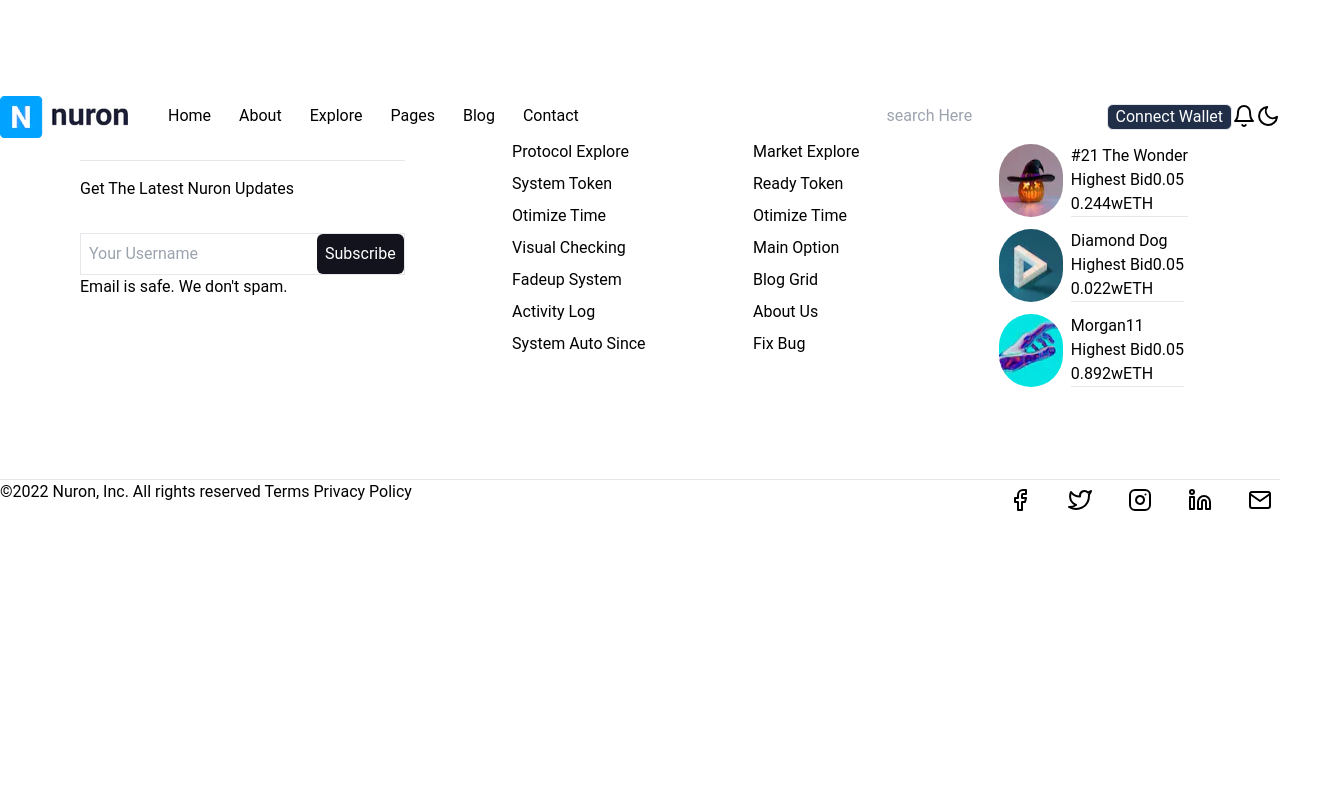
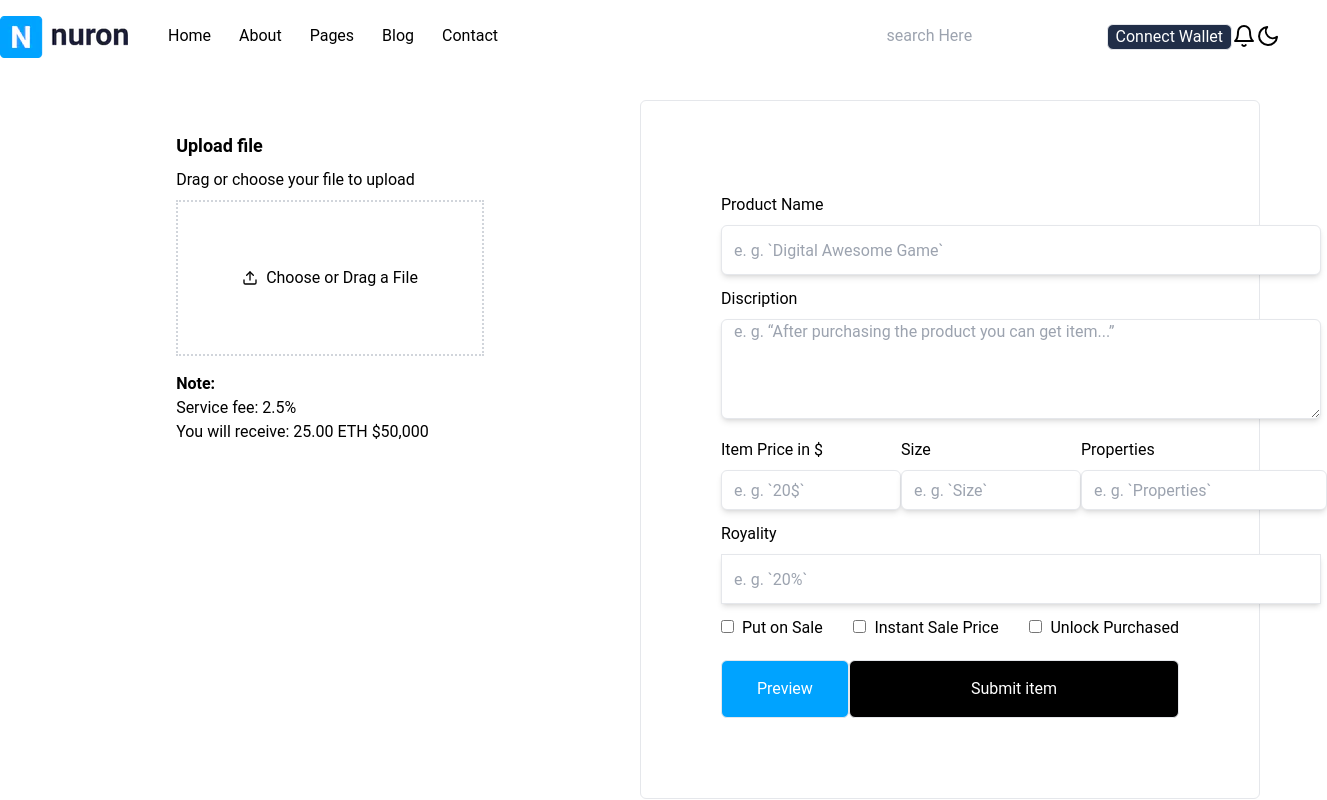
Before and after one commit to Vedant18K/nft, a React (Create React App) app: page /create-nft in a window 1280 px wide. Shown: the top 800 px of the page, 1327 px wide, since content can reach past the window. Built offline with nearby package versions, Linux system fonts and the light colour scheme; the HTML template or start-up script is replaced by a standard one.

Commit message:
create nft page , footer changes , navbar changes

```diff
--- a/package.json
+++ b/package.json
@@ -10,6 +10,7 @@
     "react": "^18.2.0",
     "react-countup": "^6.5.0",
     "react-dom": "^18.2.0",
+    "react-icons": "^4.12.0",
     "react-router-dom": "^6.17.0",
     "react-scripts": "5.0.1",
     "web-vitals": "^2.1.4"
--- a/src/ContactUs/Contact.jsx
+++ b/src/ContactUs/Contact.jsx
@@ -47,7 +47,7 @@ import MapComponent from "./MapComponent";
                   </div>
                   <div className="pt-3">
                       <div className="mb-2">Subject</div>
-                      <div><input className="border rounded-md shadow-md w-[400px] h-[40px]" /></div>
+                      <div><input className="border rounded-md shadow-md w-[400px] h-[40px] "   /></div>
                   </div>
                   <div className="pt-3">
                       <div className="mb-2">Write Message</div>
--- a/src/HomePage/Footer.jsx
+++ b/src/HomePage/Footer.jsx
@@ -50,13 +50,13 @@ const Footer = () => {
           <div className="font-bold text-[24px]">Nuron</div>
           <div className="pt-4">
             <ul>
-              <div className="pt-2">Protocol Explore</div>
-              <div className="pt-2">System Token</div>
-              <div className="pt-2">Otimize Time</div>
-              <div className="pt-2">Visual Checking</div>
-              <div className="pt-2">Fadeup System</div>
-              <div className="pt-2">Activity Log</div>
-              <div className="pt-2">System Auto Since</div>
+              <div className="pt-2 hover:text-[#00a3ff]">Protocol Explore</div>
+              <div className="pt-2 hover:text-[#00a3ff]">System Token</div>
+              <div className="pt-2 hover:text-[#00a3ff]">Otimize Time</div>
+              <div className="pt-2 hover:text-[#00a3ff]">Visual Checking</div>
+              <div className="pt-2 hover:text-[#00a3ff]">Fadeup System</div>
+              <div className="pt-2 hover:text-[#00a3ff]">Activity Log</div>
+              <div className="pt-2 hover:text-[#00a3ff]">System Auto Since</div>
             </ul>
           </div>
         </div>
@@ -64,7 +64,7 @@ const Footer = () => {
           <div className="font-bold text-[24px]">Information</div>
           <div className="pt-4 ">
             <ul>
-              <div className="pt-2 hover:text-[#00a3ff] hover:scale-110 hover:border-b-2 hover:border-blue-500 transition-transform duration-300 ">Market Explore</div>
+              <div className="pt-2 hover:text-[#00a3ff]  ">Market Explore</div>
               <div className="pt-2 hover:text-[#00a3ff] ">Ready Token</div>
               <div className="pt-2 hover:text-[#00a3ff]">Otimize Time</div>
               <div className="pt-2 hover:text-[#00a3ff]">Main Option</div>
--- a/src/HomePage/NavBar.jsx
+++ b/src/HomePage/NavBar.jsx
@@ -1,13 +1,24 @@
-import React from "react";
+import React, { useState } from "react";
 import logoicon from "../Images/logo-dark.webp";
 import bellicon from "../Images/bell.svg";
 import darktheme from "../Images/moon.svg";
 import { Link } from "react-router-dom";
 
 const NavBar = () => {
+  const [showDropdown, setShowDropdown] = useState(false);
+
+  const toggleDropdown = () => {
+    setShowDropdown(!showDropdown);
+  };
+
+  // Close the dropdown when clicking outside of it
+  const closeDropdown = () => {
+    setShowDropdown(false);
+  };
+
   return (
     <div>
-      <div className="flex pt-4    fixed bg-white z-20 w-full">
+      <div className="flex pt-4 fixed bg-white z-20 w-full">
         <div>
           <div>
             <img alt="logoicon" src={logoicon}></img>
@@ -22,8 +33,32 @@ const NavBar = () => {
               <li>
                 <Link to="/about"> About</Link>
               </li>
-              <li><Link to="/explore"> Explore</Link></li>
-              <li><Link to="/pages"> Pages</Link></li>
+              <li>
+                <div className="relative">
+                  <Link to="/pages" onClick={toggleDropdown}>
+                    Pages
+                  </Link>
+                  {showDropdown && (
+                    <ul
+                      className="absolute mt-2 bg-white border rounded-md shadow-md"
+                      onClick={(e) => e.stopPropagation()}
+                    >
+                      <li className="w-[100px] ">
+                        <Link to="/create-nft" onClick={closeDropdown}>
+                          Create NFT
+                        </Link>
+                      </li>
+
+                      <li className="w-[100px] ">
+                        <Link to="/user-type" onClick={closeDropdown}>
+                          User Type
+                        </Link>
+                      </li>
+
+                    </ul>
+                  )}
+                </div>
+              </li>
               <li>
                 <Link to="/blog"> Blog</Link>
               </li>
@@ -32,16 +67,16 @@ const NavBar = () => {
               </li>
             </ul>
           </div>
-          <div className="flex pt-2  ">
+          <div className="flex pt-2">
             <div>
               <input
                 placeholder="search Here"
                 type="text"
-                className="bg-transparent "
+                className="bg-transparent"
               />
             </div>
             <div>
-              <button className=" border 2 solid rounded-md px-2 text-white bg-[#212e48] hover:bg-[#00a3ff] whitespace-nowrap">
+              <button className="border 2 solid rounded-md px-2 text-white bg-[#212e48] hover:bg-[#00a3ff] whitespace-nowrap">
                 Connect Wallet
               </button>
             </div>
--- /dev/null
+++ b/src/Pages/CreateNft.jsx
@@ -0,0 +1,164 @@
+import React, { useState } from "react";
+import { FiUpload, FiX, FiFile } from "react-icons/fi";
+
+const CreateNft = () => {
+  const [file, setFile] = useState(null);
+
+  const handleFileChange = (e) => {
+    const selectedFile = e.target.files[0];
+
+    if (selectedFile) {
+      const reader = new FileReader();
+
+      reader.onload = (e) => {
+        setFile({
+          data: e.target.result,
+          type: selectedFile.type,
+        });
+      };
+
+      reader.readAsDataURL(selectedFile);
+    }
+  };
+  const removeFile = (e) => {
+    e.preventDefault();
+    setFile(null);
+  };
+
+  return (
+    <div>
+      <div className="pt-[100px] flex justify-between px-5">
+        <div className="max-w-md mx-auto mt-8">
+          <div className="font-bold text-lg mb-2">Upload file</div>
+          <div>Drag or choose your file to upload</div>
+          <label
+            htmlFor="fileInput"
+            className="border-dotted  border-2 border-gray-300 p-16 mt-2 cursor-pointer flex items-center relative"
+          >
+            <FiUpload className="mr-2" /> {/* Upload icon */}
+            <span>Choose or Drag a File</span>
+            <input
+              id="fileInput"
+              className="hidden"
+              type="file"
+              accept="image/*, application/pdf"
+              onChange={handleFileChange}
+            />
+            {file && (
+              <div className="flex items-center">
+                {file.type.startsWith("image/") ? (
+                  <img className="h-[20px] w-[20px] ml-2" src={file.data} alt="Uploaded File" />
+                ) : (
+                  <a className="ml-2" href={file.data} target="_blank" rel="noopener noreferrer">
+                    <FiFile /> PDF
+                  </a>
+                )}
+                <button
+                  className="bg-red-500 text-white px-2 py-1 rounded-full"
+                  onClick={removeFile}
+                >
+                  <FiX />
+                </button>
+
+              </div>
+            )}
+          </label>
+          <div className="mt-4">
+            <div className="font-bold">Note:</div>
+            <div>Service fee: 2.5%</div>
+            <div>You will receive: 25.00 ETH $50,000</div>
+          </div>
+        </div>
+
+        <div className="border rounded-md w-[50%] p-[80px]">
+          <div className="pt-3">
+            <div className="mb-2">Product Name</div>
+            <div>
+              <input
+                className="border rounded-md shadow-md w-[600px] h-[50px] px-3"
+                placeholder="e. g. `Digital Awesome Game`"
+              />
+            </div>
+          </div>
+          <div className="pt-3">
+            <div className="mb-2">Discription</div>
+            <div>
+              <textarea
+                className="border rounded-md shadow-md w-[600px] h-[100px] px-3"
+                placeholder="e. g. “After purchasing the product you can get item...”"
+              />
+            </div>
+          </div>
+          <div className="pt-3 flex justify-between">
+            <div>
+              <div className="mb-2">Item Price in $</div>
+              <div>
+                <input
+                  className="border rounded-md shadow-md w-[180px] h-[40px] px-3"
+                  placeholder="e. g. `20$`"
+                />
+              </div>
+            </div>
+            <div>
+              <div className="mb-2">Size</div>
+              <div>
+                <input
+                  className="border rounded-md shadow-md w-[180px] h-[40px] px-3"
+                  placeholder="e. g. `Size`"
+                />
+              </div>
+            </div>
+            <div>
+              <div className="mb-2">Properties</div>
+              <div>
+                <input
+                  className="border rounded-md shadow-md w-auto h-[40px] px-3"
+                  placeholder="e. g. `Properties`"
+                />
+              </div>
+            </div>
+          </div>
+          <div className="pt-3">
+            <div className="mb-2">Royality</div>
+            <div>
+              <input
+                className="border shadow-md w-[600px] h-[50px] px-3"
+                placeholder="e. g. `20%`"
+              />
+            </div>
+          </div>
+          <div className="pt-3 flex flex-wrap justify-between">
+            <div className="flex gap-2">
+              <div>
+                <input type="checkbox" />
+              </div>
+              <div className="mb-2">Put on Sale</div>
+            </div>
+            <div className="flex gap-2">
+              <div>
+                <input type="checkbox" />
+              </div>
+              <div className="mb-2">Instant Sale Price</div>
+            </div>
+            <div className="flex gap-2">
+              <div>
+                <input type="checkbox" />
+              </div>
+              <div className="mb-2">Unlock Purchased</div>
+            </div>
+          </div>
+          <div className="pt-3 flex justify-between">
+            <div className="border p-4 text-center w-[150px] rounded-md bg-[#00a3ff] text-white hover:bg-black ">
+              Preview
+            </div>
+            <div className="border text-center w-[400px] p-4 rounded-md bg-black text-white hover:bg-[#00a3ff] ">
+              Submit item
+            </div>
+          </div>
+        </div>
+      </div>
+    </div>
+  );
+};
+
+export default CreateNft;
--- a/src/Routes/AppRoutes.js
+++ b/src/Routes/AppRoutes.js
@@ -10,6 +10,7 @@ import Blog from '../Blog/Blog';
 import Notification from '../Notification/Notification';
 import Pages from '../Pages/Pages';
 import Expores from '../Explore/Expores';
+import CreateNft from '../Pages/CreateNft';
 
 
 const AppRoutes = () => {
@@ -25,6 +26,7 @@ const AppRoutes = () => {
             <Route path="/notification" element={<Notification/>}/>
             <Route path="/explore" element={<Expores/>}/>
             <Route path="/pages" element={<Pages/>}/>
+            <Route path="/create-nft" element={<CreateNft/>}/>
         </Routes>
         <Footer/>
         </div>
```
Also changed, not shown: 1 other file (tests, documents, lock files or other folders).
